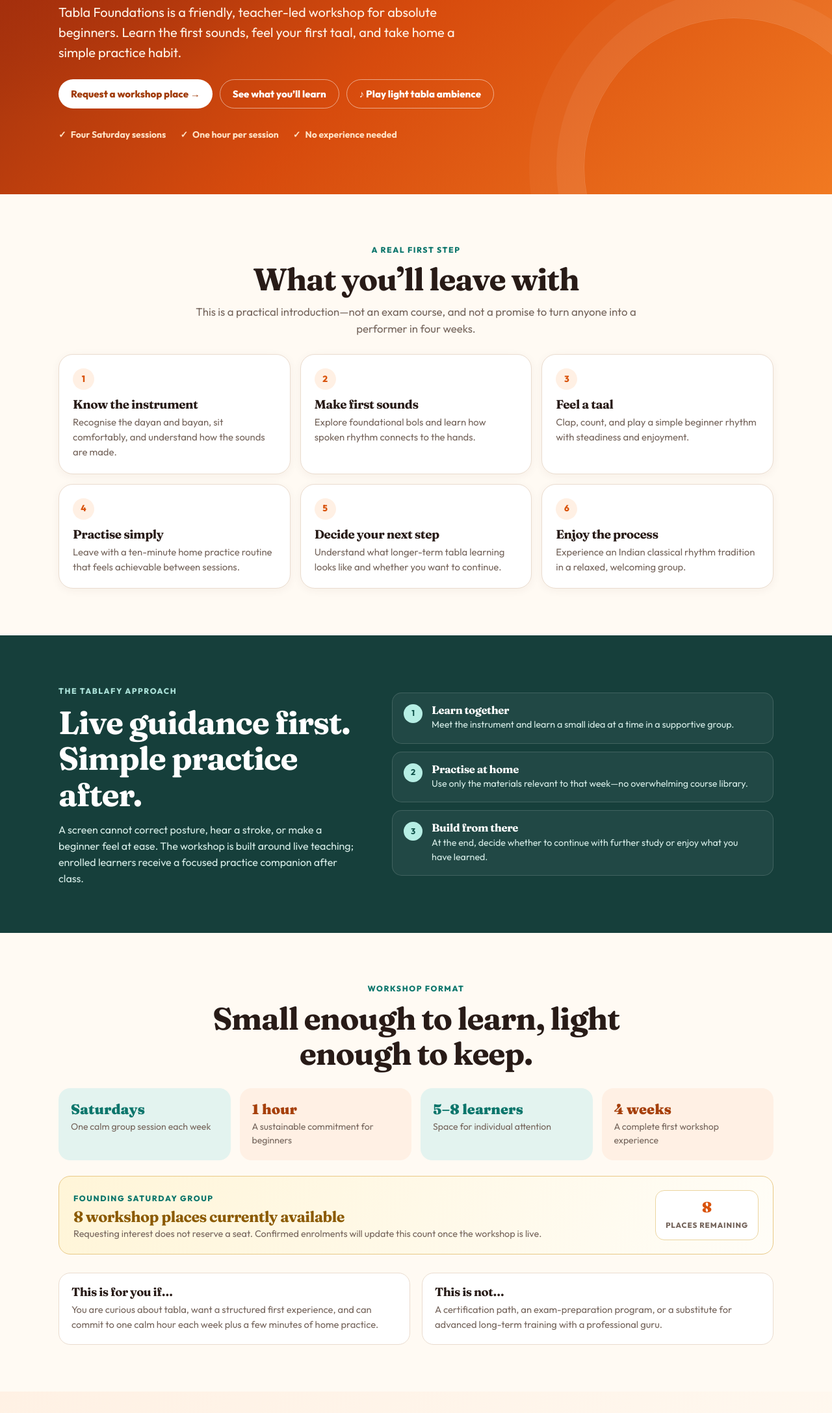
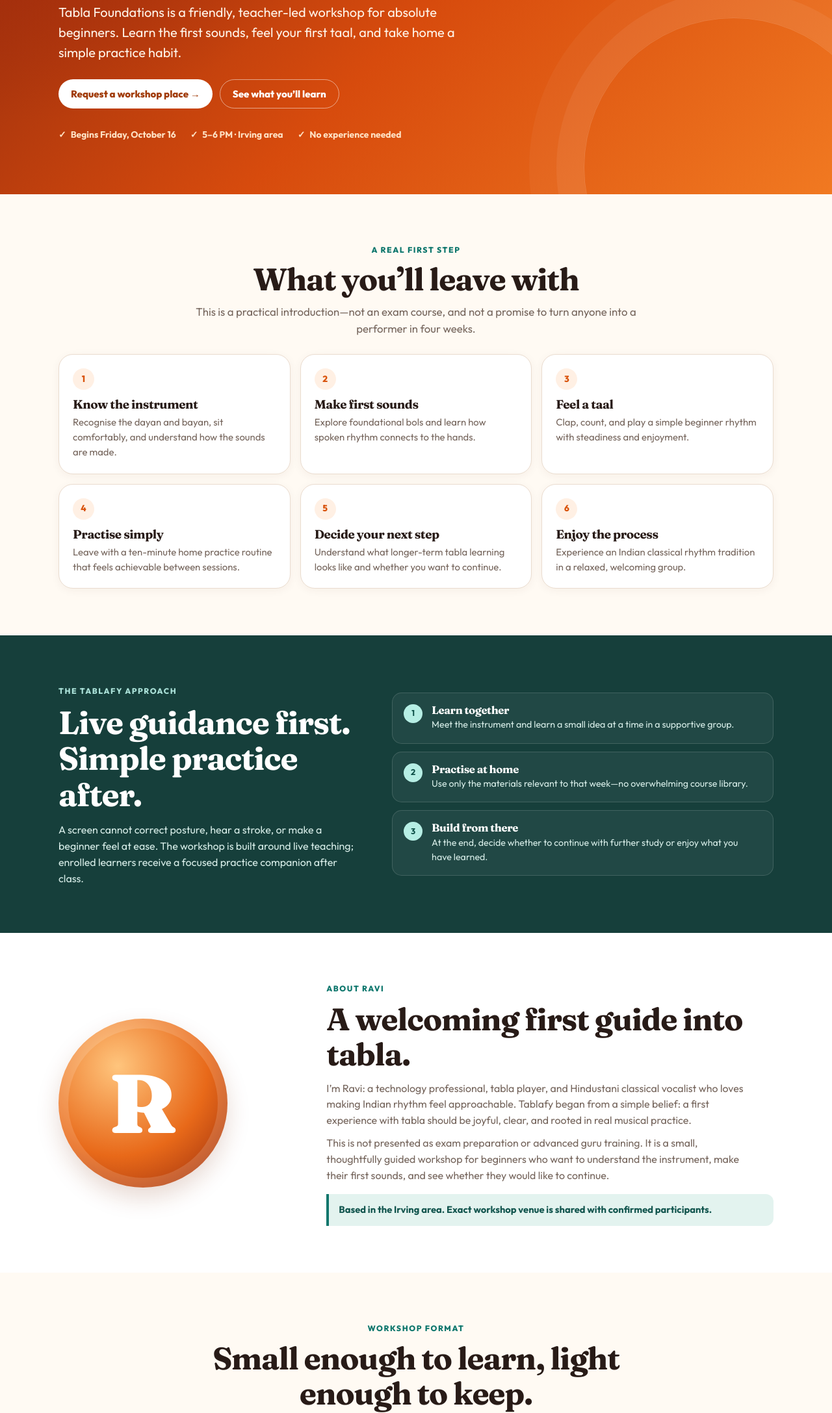
Before and after one commit to ravimildseven/tabla-pro, a website: page index.html in a window 1280 px wide. Shown: the part 484-2659 px from the top of the page at 65% size. Drawn offline with Linux system fonts and the light colour scheme.

Commit message:
Set Friday workshop schedule and add instructor profile

```diff
--- a/index.html
+++ b/index.html
@@ -51,6 +51,7 @@
     .step { display:flex; gap:14px; align-items:flex-start; padding:17px; border:1px solid rgba(255,255,255,.14); border-radius:15px; background:rgba(255,255,255,.05); }
     .step b { display:grid; place-items:center; flex:none; width:29px; height:29px; border-radius:50%; background:#b6eee4; color:#0c4e46; font-size:.8rem; }
     .step h3 { font-size:1.05rem; }.step p { font-size:.89rem; margin-top:2px; }
+    .about { background:#fff; }.about-grid { display:grid; grid-template-columns:.7fr 1.3fr; gap:42px; align-items:center; }.about-mark { width:min(100%,260px); aspect-ratio:1; display:grid; place-items:center; border-radius:50%; background:radial-gradient(circle at 35% 28%,#ffc57d,#e86919 55%,#92270d); color:#fff; font:900 clamp(5rem,12vw,8rem) Fraunces,serif; box-shadow:inset 0 0 0 15px rgba(255,255,255,.14), 0 16px 35px rgba(129,49,15,.18); }.about h2 { font-size:clamp(2rem,4vw,3rem); margin:9px 0 13px; }.about p { color:var(--muted); max-width:650px; margin-top:10px; }.about-note { margin-top:17px; padding:13px 15px; border-left:4px solid var(--teal); border-radius:0 12px 12px 0; background:var(--teal-soft); color:#13564f; font-weight:700; font-size:.92rem; }
     .details { display:grid; grid-template-columns:repeat(4,1fr); gap:14px; }
     .detail { padding:19px; border-radius:18px; background:var(--teal-soft); }.detail:nth-child(even) { background:var(--saffron-soft); }
     .detail b { display:block; font:800 1.35rem Fraunces,serif; color:var(--teal); }.detail:nth-child(even) b { color:#a6400c; }.detail span { display:block; color:var(--muted); font-size:.88rem; margin-top:3px; }
@@ -62,7 +63,7 @@
     label { font-size:.82rem; font-weight:800; color:#56463f; } input,select,textarea { width:100%; display:block; margin-top:5px; border:1px solid var(--line); border-radius:10px; padding:10px; font:inherit; color:var(--ink); background:#fff; } textarea { min-height:75px; resize:vertical; }
     .status { min-height:1.3em; font-size:.88rem; font-weight:700; }.status.ok { color:var(--teal); }.status.error { color:#a6400c; }.small { color:var(--muted); font-size:.79rem; }
     footer { padding:30px 0; text-align:center; font-size:.85rem; color:var(--muted); }
-    @media(max-width:760px) { .hero { padding-bottom:58px; }.hero-content { padding-top:38px; }.outcomes,.details { grid-template-columns:1fr; }.method-grid,.join-grid,.honest { grid-template-columns:1fr; gap:24px; }.seat-banner { align-items:flex-start; flex-direction:column; }.seat-badge { width:100%; } section { padding:54px 0; } }
+    @media(max-width:760px) { .hero { padding-bottom:58px; }.hero-content { padding-top:38px; }.outcomes,.details { grid-template-columns:1fr; }.method-grid,.join-grid,.honest,.about-grid { grid-template-columns:1fr; gap:24px; }.about-mark { width:190px; }.seat-banner { align-items:flex-start; flex-direction:column; }.seat-badge { width:100%; } section { padding:54px 0; } }
   </style>
 </head>
 <body>
@@ -73,8 +74,8 @@
         <span class="eyebrow">Small-group beginner workshop</span>
         <h1>Feel the rhythm. Start tabla with confidence.</h1>
         <p>Tabla Foundations is a friendly, teacher-led workshop for absolute beginners. Learn the first sounds, feel your first taal, and take home a simple practice habit.</p>
-        <div class="actions"><a class="button light" href="#join">Request a workshop place →</a><a class="button outline" href="#what-you-learn">See what you’ll learn</a><button class="button outline" id="musicToggle" type="button">♪ Play light tabla ambience</button></div>
-        <div class="hero-notes"><span>Four Saturday sessions</span><span>One hour per session</span><span>No experience needed</span></div>
+        <div class="actions"><a class="button light" href="#join">Request a workshop place →</a><a class="button outline" href="#what-you-learn">See what you’ll learn</a></div>
+        <div class="hero-notes"><span>Begins Friday, October 16</span><span>5–6 PM · Irving area</span><span>No experience needed</span></div>
       </div>
     </div>
   </header>
@@ -105,17 +106,24 @@
       </div>
     </section>
 
+    <section class="about">
+      <div class="wrap about-grid">
+        <div class="about-mark" aria-hidden="true">R</div>
+        <div><span class="eyebrow">About Ravi</span><h2>A welcoming first guide into tabla.</h2><p>I’m Ravi: a technology professional, tabla player, and Hindustani classical vocalist who loves making Indian rhythm feel approachable. Tablafy began from a simple belief: a first experience with tabla should be joyful, clear, and rooted in real musical practice.</p><p>This is not presented as exam preparation or advanced guru training. It is a small, thoughtfully guided workshop for beginners who want to understand the instrument, make their first sounds, and see whether they would like to continue.</p><div class="about-note">Based in the Irving area. Exact workshop venue is shared with confirmed participants.</div></div>
+      </div>
+    </section>
+
     <section>
       <div class="wrap">
         <div class="section-head"><span class="eyebrow">Workshop format</span><h2>Small enough to learn, light enough to keep.</h2></div>
         <div class="details">
-          <div class="detail"><b>Saturdays</b><span>One calm group session each week</span></div>
-          <div class="detail"><b>1 hour</b><span>A sustainable commitment for beginners</span></div>
+          <div class="detail"><b>Four Fridays</b><span>October 16 through November 6, 2026</span></div>
+          <div class="detail"><b>5–6 PM</b><span>One calm group session each week</span></div>
           <div class="detail"><b>5–8 learners</b><span>Space for individual attention</span></div>
-          <div class="detail"><b>4 weeks</b><span>A complete first workshop experience</span></div>
+          <div class="detail"><b>Irving area</b><span>Exact venue shared after confirmation</span></div>
         </div>
         <div class="seat-banner">
-          <div><span class="eyebrow">Founding Saturday group</span><h3 id="seatMessage">8 workshop places currently available</h3><p>Requesting interest does not reserve a seat. Confirmed enrolments will update this count once the workshop is live.</p></div>
+          <div><span class="eyebrow">Founding Friday group</span><h3 id="seatMessage">8 workshop places currently available</h3><p>Requesting interest does not reserve a seat. Confirmed enrolments will update this count once the workshop is live.</p></div>
           <div class="seat-badge"><b id="seatCount">8</b><span>places remaining</span></div>
         </div>
         <div class="honest">
@@ -174,10 +182,9 @@
       }
     });
 
-    // Browsers block unprompted audio. This intentionally starts only when a
-    // visitor presses the button, and uses synthesized sound rather than music
-    // with a licensing obligation.
-    const musicButton = document.querySelector('#musicToggle');
+    // Browsers block unprompted audio. The texture therefore begins after the
+    // visitor's first ordinary page interaction—there is no separate control
+    // to find or click. It uses synthesized sound, not licensed music.
     let audioContext, musicTimer, musicPlaying = false;
     function tablaTone(time, frequency, duration, level) {
       const oscillator = audioContext.createOscillator();
@@ -198,19 +205,17 @@
        [2.88,95,.2,.05],[3.6,230,.1,.02],[4.32,175,.14,.03],[5.04,250,.1,.02]]
         .forEach(([beat,pitch,length,volume]) => tablaTone(start + beat, pitch, length, volume));
     }
-    musicButton.addEventListener('click', async () => {
-      if (musicPlaying) {
-        clearInterval(musicTimer); musicPlaying = false;
-        musicButton.textContent = '♪ Play light tabla ambience';
-        return;
-      }
+    async function startTablaAmbience() {
+      if (musicPlaying) return;
       audioContext ||= new (window.AudioContext || window.webkitAudioContext)();
       await audioContext.resume();
       scheduleTablaAmbience();
       musicTimer = setInterval(scheduleTablaAmbience, 5760);
       musicPlaying = true;
-      musicButton.textContent = '⏸ Pause tabla ambience';
-    });
+    }
+    ['pointerdown','keydown','wheel','touchstart'].forEach(eventName =>
+      document.addEventListener(eventName, startTablaAmbience, { once:true, passive:true })
+    );
   </script>
 </body>
 </html>
```
